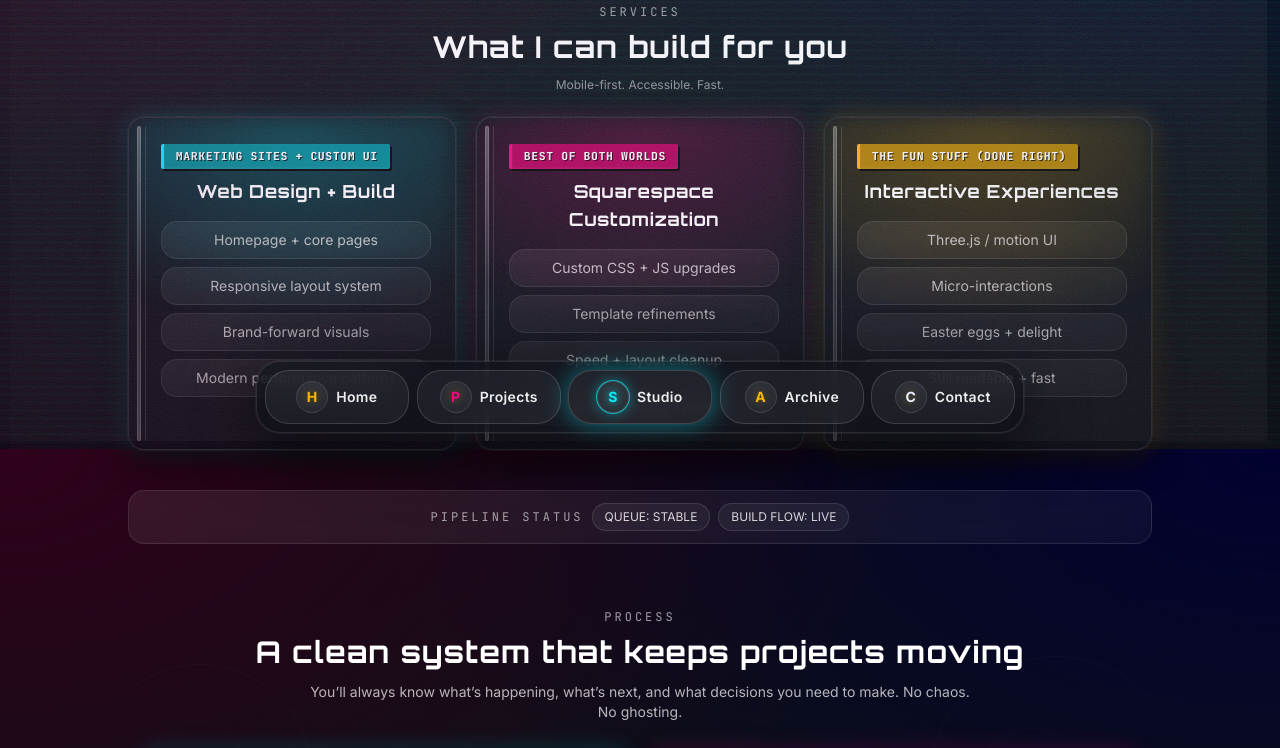
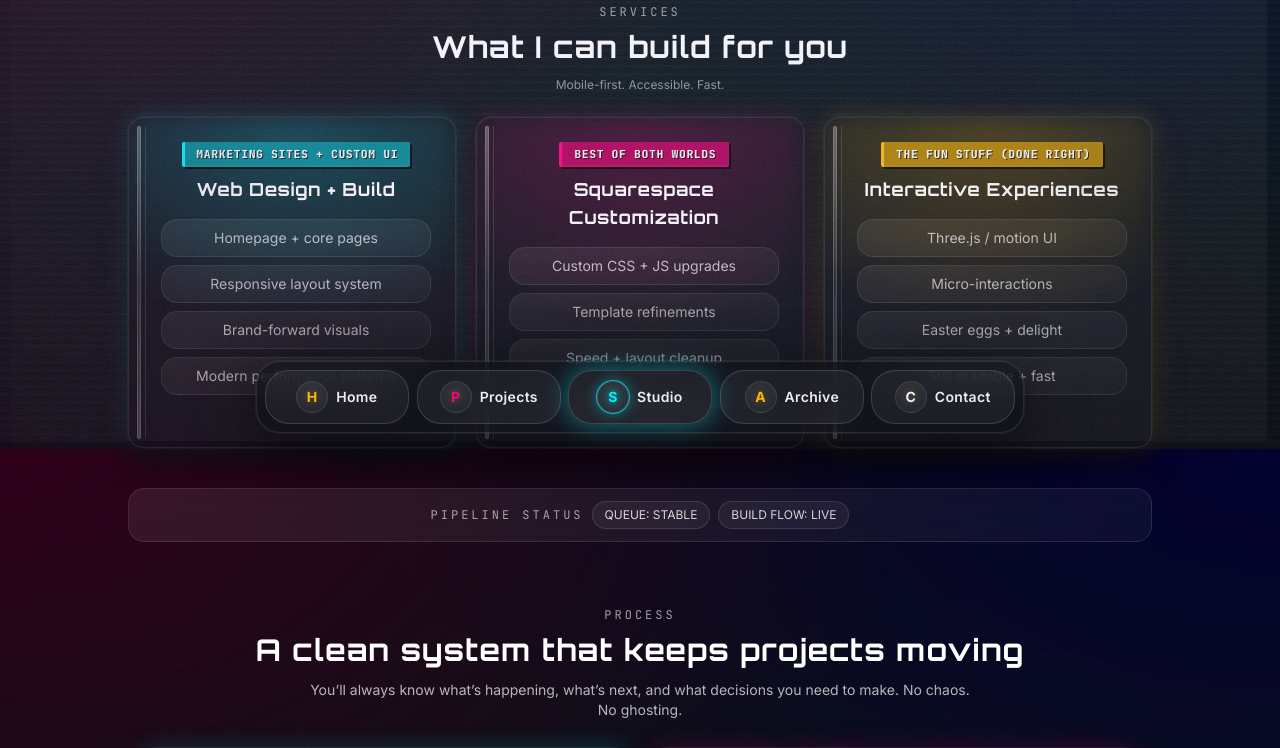
Before and after one commit to TyGosley/broadcast-mode, a Next.js app: page /studio in a window 1280 px wide. Shown: the part 351-1099 px from the top of the page. Built offline with nearby package versions, Linux system fonts and the light colour scheme.

Commit message:
style: added some UI touches to studio  cards

```diff
--- a/app/globals.css
+++ b/app/globals.css
@@ -534,6 +534,45 @@ body {
   transition: transform 0.2s ease, box-shadow 0.2s ease;
 }
 
+.dymo-step {
+  position: relative;
+  isolation: isolate;
+  border: 1px solid rgba(255, 255, 255, 0.24);
+  border-left-width: 3px;
+  background:
+    linear-gradient(180deg, rgba(255, 255, 255, 0.2) 0%, rgba(255, 255, 255, 0.03) 38%, rgba(0, 0, 0, 0.2) 100%),
+    var(--dymo-step-bg, #0b0e14);
+  box-shadow:
+    inset 0 1px 0 rgba(255, 255, 255, 0.22),
+    inset 0 -1px 0 rgba(0, 0, 0, 0.4),
+    0 0 0 1px rgba(0, 0, 0, 0.26),
+    2px 2px 0 rgba(0, 0, 0, 0.88),
+    0 0 12px rgba(var(--dymo-accent-rgb, 0, 243, 255), 0.16);
+}
+
+.dymo-step::before {
+  content: "";
+  position: absolute;
+  inset: 1px;
+  border-radius: 1px;
+  pointer-events: none;
+  opacity: 0.42;
+  background: linear-gradient(180deg, rgba(255, 255, 255, 0.18), rgba(255, 255, 255, 0) 65%);
+}
+
+.dymo-step::after {
+  content: "";
+  position: absolute;
+  inset: -1px;
+  border-radius: 3px;
+  pointer-events: none;
+  z-index: -1;
+  opacity: 0.45;
+  box-shadow:
+    0 0 0 1px rgba(var(--dymo-accent-rgb, 0, 243, 255), 0.22),
+    0 0 10px rgba(var(--dymo-accent-rgb, 0, 243, 255), 0.14);
+}
+
 @media (hover: hover) and (pointer: fine) {
   .dymo-label:hover {
     transform: translateY(1px) translateX(1px);
@@ -541,19 +580,34 @@ body {
       1px 1px 0 rgba(0, 0, 0, 0.9),
       inset 0 -1px 3px rgba(255, 255, 255, 0.1);
   }
+
+  .dymo-step:hover {
+    box-shadow:
+      inset 0 1px 0 rgba(255, 255, 255, 0.22),
+      inset 0 -1px 0 rgba(0, 0, 0, 0.4),
+      0 0 0 1px rgba(0, 0, 0, 0.26),
+      1px 1px 0 rgba(0, 0, 0, 0.88),
+      0 0 14px rgba(var(--dymo-accent-rgb, 0, 243, 255), 0.2);
+  }
 }
 
 .dymo-pink {
+  --dymo-accent-rgb: 255, 0, 128;
+  --dymo-step-bg: #b20059;
   background-color: #b20059;
   border-left-color: #ff0080;
 }
 
 .dymo-teal {
+  --dymo-accent-rgb: 0, 243, 255;
+  --dymo-step-bg: #008b94;
   background-color: #008b94;
   border-left-color: #00f3ff;
 }
 
 .dymo-amber {
+  --dymo-accent-rgb: 255, 184, 0;
+  --dymo-step-bg: #b28100;
   background-color: #b28100;
   border-left-color: #ffb800;
 }
--- a/app/studio/page.tsx
+++ b/app/studio/page.tsx
@@ -309,9 +309,11 @@ function ServiceCard({
       <span className="pointer-events-none absolute inset-y-2 left-4 w-[1px] bg-white/14" />
 
       <div className="relative">
-        <p className={["dymo-label", dymoVariant(tone)].join(" ")}>
-          {sub}
-        </p>
+        <div className="flex justify-center">
+          <p className={["dymo-label", dymoVariant(tone)].join(" ")}>
+            {sub}
+          </p>
+        </div>
         <h3 className="mt-2 text-lg font-bold text-white">{title}</h3>
 
         <ul className="mt-4 grid gap-2 text-sm text-white/75">
@@ -367,12 +369,9 @@ function ProcessStep({
       <span className="pointer-events-none absolute right-3 bottom-3 h-2.5 w-2.5 rounded-full border border-white/20 bg-black/45 shadow-[inset_0_1px_1px_rgba(255,255,255,0.25),0_0_4px_rgba(0,0,0,0.45)]" />
 
       <div className="relative">
-        <div className="flex items-center justify-between">
-          <div className={["dymo-label", dymoVariant(tone)].join(" ")}>
+        <div className="flex items-center">
+          <div className={["dymo-label", "dymo-step", dymoVariant(tone)].join(" ")}>
             STEP {number}
-          </div>
-          <div className="font-tech text-[11px] tracking-[0.14em] text-white/58">
-            BROADCAST SYSTEM
           </div>
         </div>
 
```
